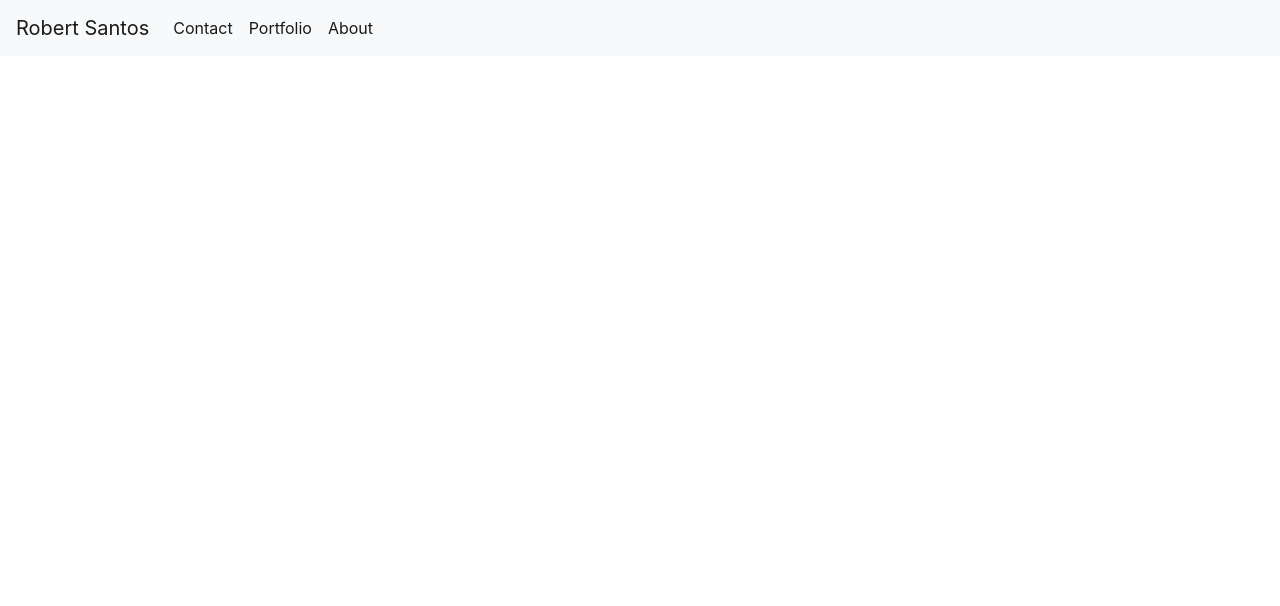
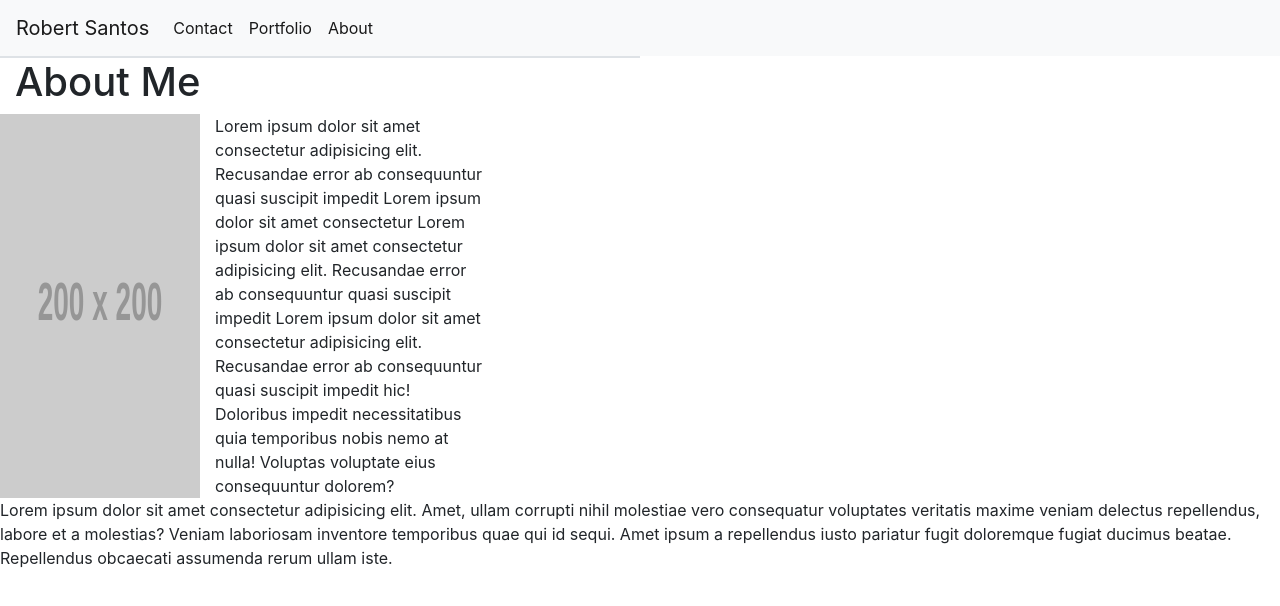
Before and after one commit to robertsantos-dfw/02-Homework, a plain HTML site: page index.html in a window 1280 px wide. Drawn offline with nearby package versions, Linux system fonts and the light colour scheme; placeholder pictures from the web are drawn by us.

Commit message:
updating all before going to sleep

```diff
--- a/index.html
+++ b/index.html
@@ -36,8 +36,17 @@
 </nav>
 
 <body>
-
-
+<div class="container-lg border float-left col-md-6 mt-12"></div>
+    <div class="row col-12">
+        <div class="col float-left"><h1>About Me</h1></div>
+    </div>
+    <div class="row col-md-7">
+        <img src="https://placehold.it/200x200" alt="About Me">
+        <div class="col-md-5">Lorem ipsum dolor sit amet consectetur adipisicing elit. Recusandae error ab consequuntur quasi suscipit impedit Lorem ipsum dolor sit amet consectetur Lorem ipsum dolor sit amet consectetur adipisicing elit. Recusandae error ab consequuntur quasi suscipit impedit Lorem ipsum dolor sit amet consectetur adipisicing elit. Recusandae error ab consequuntur quasi suscipit impedit hic! Doloribus impedit necessitatibus quia temporibus nobis nemo at nulla! Voluptas voluptate eius consequuntur dolorem?</div>
+    </div>
+    <div class="row">
+        <div class="col mb-1">Lorem ipsum dolor sit amet consectetur adipisicing elit. Amet, ullam corrupti nihil molestiae vero consequatur voluptates veritatis maxime veniam delectus repellendus, labore et a molestias? Veniam laboriosam inventore temporibus quae qui id sequi. Amet ipsum a repellendus iusto pariatur fugit doloremque fugiat ducimus beatae. Repellendus obcaecati assumenda rerum ullam iste.</div>
+</div>
 
 
 <script src="https://code.jquery.com/jquery-3.5.1.slim.min.js" integrity="sha384-DfXdz2htPH0lsSSs5nCTpuj/zy4C+OGpamoFVy38MVBnE+IbbVYUew+OrCXaRkfj" crossorigin="anonymous"></script>
```
Also changed, not shown: contact.html (+7 -1 lines), style.css (added).
